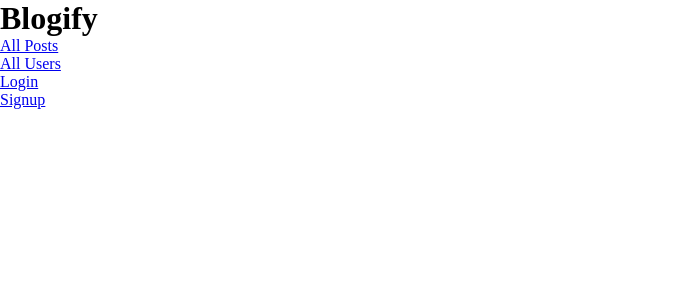
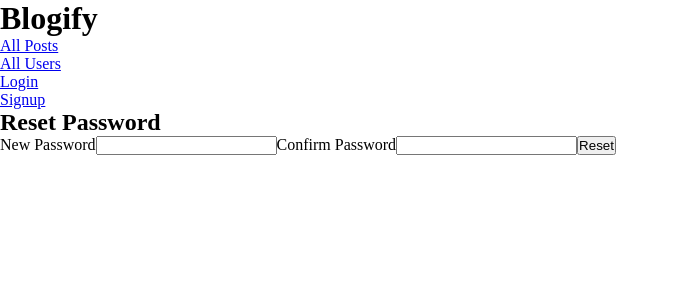
Before and after one commit to Jonathan-Wong-Code/Blogify, a React (Create React App) app in the folder client/: page /reset-password/1 in a window 1280 px wide. Shown: the top 300 px of the page, without its empty margins (0-679 px from the left). Built offline with nearby package versions, Linux system fonts and the light colour scheme; no server answers.

Commit message:
Added forgot password and resetpassword auth flow

```diff
--- a/client/src/App.js
+++ b/client/src/App.js
@@ -8,6 +8,7 @@ import useCheckAuth from "./hooks/useCheckAuth";
 import AllPostsPage from "./components/AllPostsPage";
 import AllUsersPage from "./components/AllUsersPage";
 import CreatePost from "./components/CreatePost";
+import ForgotPassword from "./components/ForgotPassword";
 import Login from "./components/Login";
 import MyPostsPage from "./components/MyPostsPage";
 import MyProfile from "./components/MyProfile";
@@ -20,6 +21,8 @@ import UpdatePost from "./components/UpdatePost";
 
 import PrivateRoute from "./routes/PrivateRoute";
 import PublicRoute from "./routes/PublicRoute";
+import ResetPassword from "./components/ResetPassword";
+
 function App() {
   const { loading, checkLoggedIn } = useCheckAuth();
 
@@ -45,6 +48,11 @@ function App() {
           <PrivateRoute path="/my-posts/:id" component={PrivatePost} />
           <PublicRoute path="/login" component={Login} />
           <PublicRoute path="/signup" component={Signup} />
+          <PublicRoute path="/forgot-password" component={ForgotPassword} />
+          <PublicRoute
+            path="/reset-password/:token"
+            component={ResetPassword}
+          />
         </Switch>
       </>
     </Router>
--- /dev/null
+++ b/client/src/components/ForgotPassword/index.js
@@ -0,0 +1,44 @@
+import React, { useState, useEffect } from "react";
+import { useMutation } from "@apollo/react-hooks";
+import { FORGOT_PASSWORD } from "./../../mutations/auth";
+
+function ForgotPassword() {
+  const [email, setEmail] = useState("");
+
+  const [sendEmail, { data, loading, error }] = useMutation(FORGOT_PASSWORD);
+
+  const onSubmit = e => {
+    e.preventDefault();
+    sendEmail({
+      variables: {
+        email
+      }
+    });
+
+    setEmail("");
+  };
+
+  useEffect(() => {
+    console.log(data);
+  }, [data]);
+
+  return (
+    <section>
+      <form action="" onSubmit={onSubmit}>
+        <label htmlFor="forgot-pass-email">Enter email:</label>
+        <input
+          type="text"
+          id="forgot-pass-email"
+          value={email}
+          onChange={e => setEmail(e.target.value)}
+        />
+        <button>Reset password</button>
+      </form>
+      {error && <p>{error.message}</p>}
+      {loading && <p>Sending reset email...</p>}
+      {!loading && data && <p>{data.forgotPassword.message}</p>}
+    </section>
+  );
+}
+
+export default ForgotPassword;
--- a/client/src/components/Login/index.js
+++ b/client/src/components/Login/index.js
@@ -1,7 +1,7 @@
 import React, { useReducer } from "react";
 
 import { useMutation } from "@apollo/react-hooks";
-import { useHistory } from "react-router-dom";
+import { useHistory, Link } from "react-router-dom";
 
 import reducer from "../../reducers/stateReducer";
 import { useAuthDispatch } from "../../context/auth";
@@ -59,6 +59,7 @@ export default function Login() {
         />
         <button type="submit">Submit</button>
       </form>
+      <Link to="/forgot-password">Forgot Password?</Link>
       {error && <p data-testid="login-error">{error.message}</p>}
     </section>
   );
--- /dev/null
+++ b/client/src/components/ResetPassword/index.js
@@ -0,0 +1,60 @@
+import React, { useReducer } from "react";
+import { withRouter } from "react-router-dom";
+import reducer from "./../../reducers/stateReducer";
+import { useMutation } from "@apollo/react-hooks";
+import { RESET_PASSWORD } from "../../mutations/auth";
+import { useAuthDispatch } from "../../context/auth";
+function ResetPassword({ match }) {
+  const [{ password, confirmPassword }, setState] = useReducer(reducer, {
+    password: "",
+    confirmPassword: ""
+  });
+
+  const dispatch = useAuthDispatch();
+
+  const [resetPassword, { data, error, loading }] = useMutation(
+    RESET_PASSWORD,
+    {
+      onCompleted: data =>
+        dispatch({ type: "LOGIN", user: data.resetPassword.user })
+    }
+  );
+
+  const onSubmit = e => {
+    e.preventDefault();
+    resetPassword({
+      variables: {
+        token: match.params.token,
+        password,
+        confirmPassword
+      }
+    });
+  };
+  return (
+    <section>
+      <h2>Reset Password</h2>
+      <form action="" onSubmit={onSubmit}>
+        <label htmlFor="new-password">New Password</label>
+        <input
+          type="text"
+          id="new-password"
+          value={password}
+          onChange={e => setState({ password: e.target.value })}
+        />
+        <label htmlFor="confirm-password">Confirm Password</label>
+        <input
+          type="text"
+          id="confirm-password"
+          value={confirmPassword}
+          onChange={e => setState({ confirmPassword: e.target.value })}
+        />
+        <button>Reset</button>
+      </form>
+      {loading && <p> Resetting password...</p>}
+      {error && <p>{error.message}</p>}
+      {!loading && data && <p>Password reset</p>}
+    </section>
+  );
+}
+
+export default withRouter(ResetPassword);
--- a/client/src/mutations/auth.js
+++ b/client/src/mutations/auth.js
@@ -47,3 +47,33 @@ export const SIGNUP_MUTATION = gql`
     }
   }
 `;
+
+export const FORGOT_PASSWORD = gql`
+  mutation forgotPassword($email: String!) {
+    forgotPassword(email: $email) {
+      message
+    }
+  }
+`;
+
+export const RESET_PASSWORD = gql`
+  mutation resetPassword(
+    $token: String!
+    $password: String!
+    $confirmPassword: String!
+  ) {
+    resetPassword(
+      data: {
+        resetToken: $token
+        password: $password
+        confirmPassword: $confirmPassword
+      }
+    ) {
+      token
+      user {
+        name
+        _id
+      }
+    }
+  }
+`;
```
Also changed, not shown: 1 other file (tests, documents, lock files or other folders).
